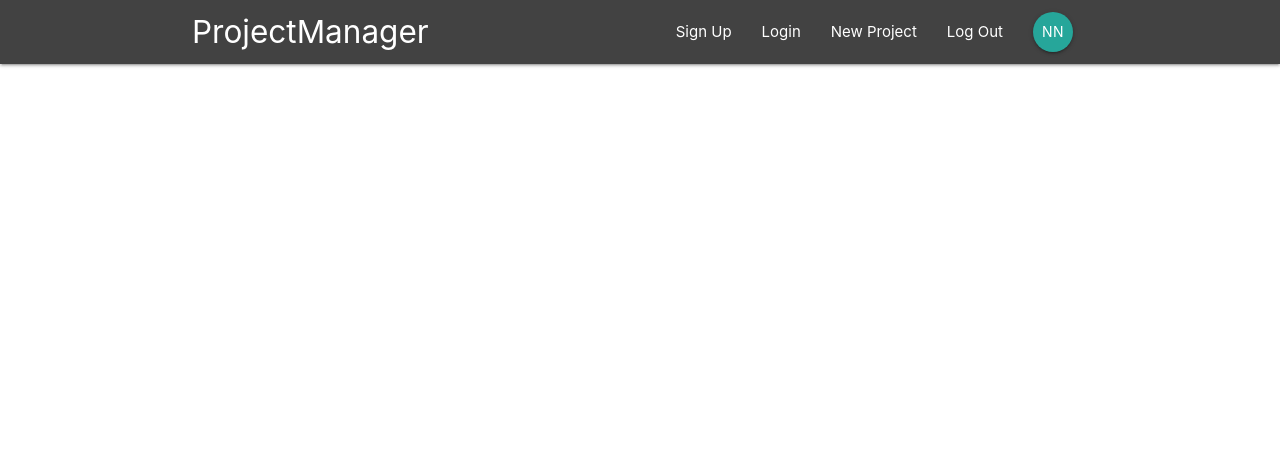
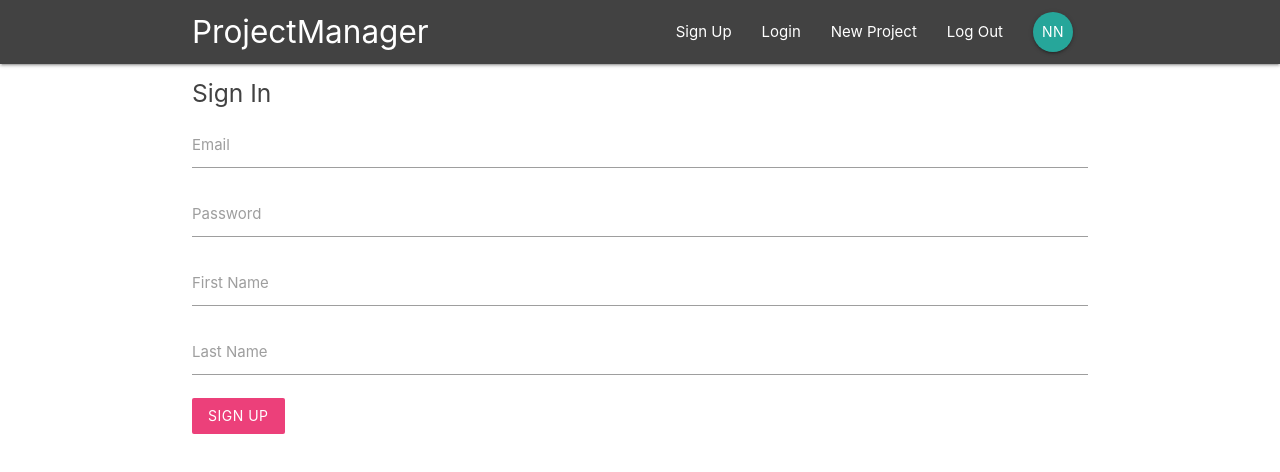
Before and after one commit to yasithWimukthi/project-management-tool, a React (Create React App) app: page /signup in a window 1280 px wide. Shown: the top 472 px of the page. Built offline with nearby package versions, Linux system fonts and the light colour scheme.

Commit message:
Implement auth components

```diff
--- a/public/index.html
+++ b/public/index.html
@@ -41,5 +41,6 @@
       To begin the development, run `npm start` or `yarn start`.
       To create a production bundle, use `npm run build` or `yarn build`.
     -->
+    <script src="https://cdnjs.cloudflare.com/ajax/libs/materialize/1.0.0/js/materialize.min.js"></script>
   </body>
 </html>
--- a/src/App.js
+++ b/src/App.js
@@ -3,6 +3,8 @@
 import Navbar from './components/layout/Navbar';
 import Dashboard from './components/dashboard/Dashboard';
 import ProjectDetails from './components/projects/ProjectDetails';
+import SignIn from './components/auth/SignIn';
+import SignUp from './components/auth/SignUp';
 
 class App extends Component {
   render() {
@@ -13,6 +15,8 @@
           <Switch>
             <Route exact path="/" component={Dashboard} />
             <Route path="/project/:id" component={ProjectDetails} />
+            <Route path="/signin" component={SignIn} />
+            <Route path="/signup" component={SignUp} />
           </Switch>
         </div>
       </BrowserRouter>
--- a/src/components/auth/SignIn.js
+++ b/src/components/auth/SignIn.js
@@ -0,0 +1,45 @@
+import React, { Component } from 'react';
+
+export class SignIn extends Component {
+
+    state = {
+        email: '',
+        password: ''
+    }
+
+    handleChange =(e)=>{
+        this.setState({
+            [e.target.id] : e.target.value
+        })
+    }
+
+    handleSubmit =(e)=>{
+        e.preventDefault();
+        console.log(this.state);
+    }
+
+    render() {
+        return (
+            <div className="container">
+                <form onSubmit={this.handleSubmit} className="white">
+                    <h5 className="grey-text text-darken-3">Sign In</h5>
+                    <div className="input-field">
+                        <label htmlFor="email">Email</label>
+                        <input type="email" id="email" onChange={this.handleChange}/>
+                    </div>
+
+                    <div className="input-field">
+                        <label htmlFor="password">Password</label>
+                        <input type="password" id="password" onChange={this.handleChange}/>
+                    </div>
+
+                    <div className="input-field">
+                        <button className="btn pink lighten-1 z-depth-0">Login</button>
+                    </div>
+                </form>
+            </div>
+        )
+    }
+}
+
+export default SignIn;
--- a/src/components/auth/SignUp.js
+++ b/src/components/auth/SignUp.js
@@ -0,0 +1,57 @@
+import React, { Component } from 'react';
+
+export class SignUp extends Component {
+
+    state = {
+        email: '',
+        password: '',
+        firstName: '',
+        lastName: ''
+    }
+
+    handleChange =(e)=>{
+        this.setState({
+            [e.target.id] : e.target.value
+        })
+    }
+
+    handleSubmit =(e)=>{
+        e.preventDefault();
+        console.log(this.state);
+    }
+
+    render() {
+        return (
+            <div className="container">
+                <form onSubmit={this.handleSubmit} className="white">
+                    <h5 className="grey-text text-darken-3">Sign In</h5>
+                    <div className="input-field">
+                        <label htmlFor="email">Email</label>
+                        <input type="email" id="email" onChange={this.handleChange}/>
+                    </div>
+
+                    <div className="input-field">
+                        <label htmlFor="password">Password</label>
+                        <input type="password" id="password" onChange={this.handleChange}/>
+                    </div>
+
+                    <div className="input-field">
+                        <label htmlFor="firstName">First Name</label>
+                        <input type="text" id="firstName" onChange={this.handleChange}/>
+                    </div>
+
+                    <div className="input-field">
+                        <label htmlFor="lastName">Last Name</label>
+                        <input type="text" id="lastName" onChange={this.handleChange}/>
+                    </div>
+
+                    <div className="input-field">
+                        <button className="btn pink lighten-1 z-depth-0">sign up</button>
+                    </div>
+                </form>
+            </div>
+        )
+    }
+}
+
+export default SignUp;
```
Also changed, not shown: 1 other file (tests, documents, lock files or other folders).
